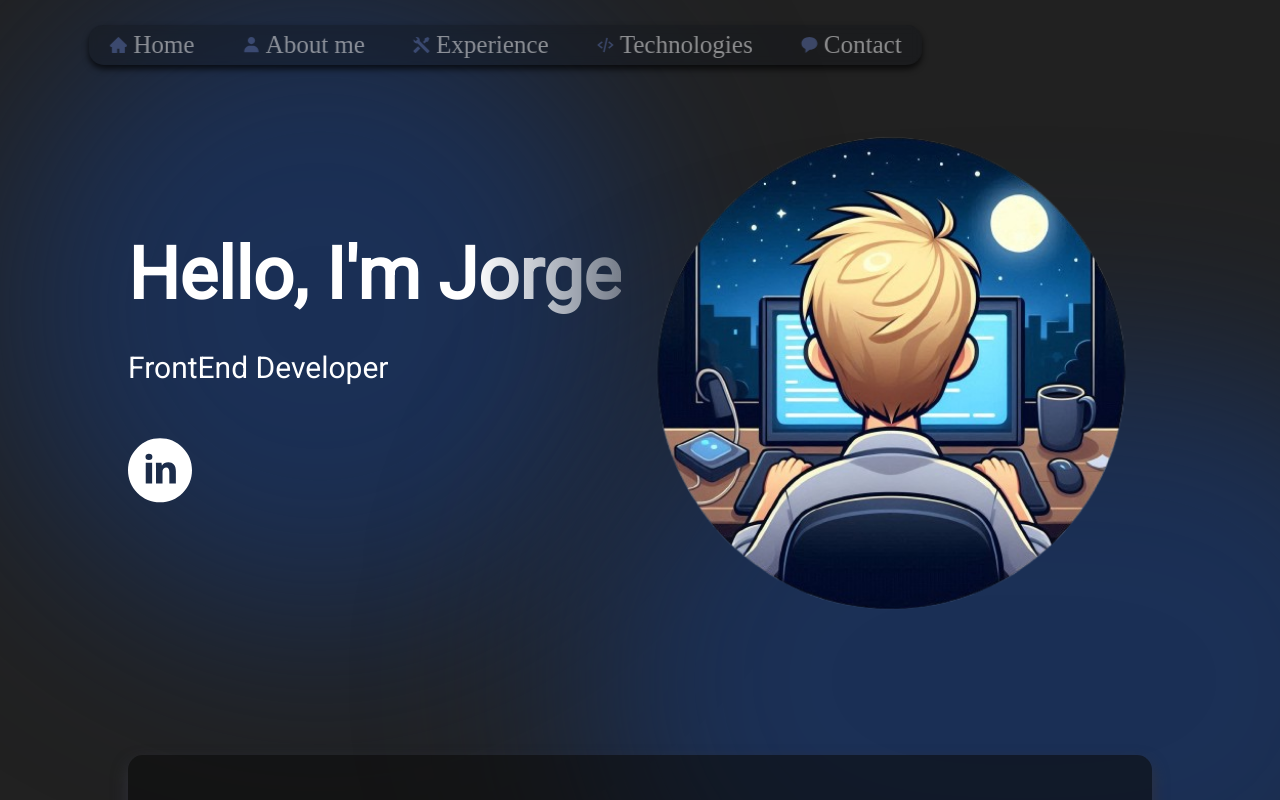
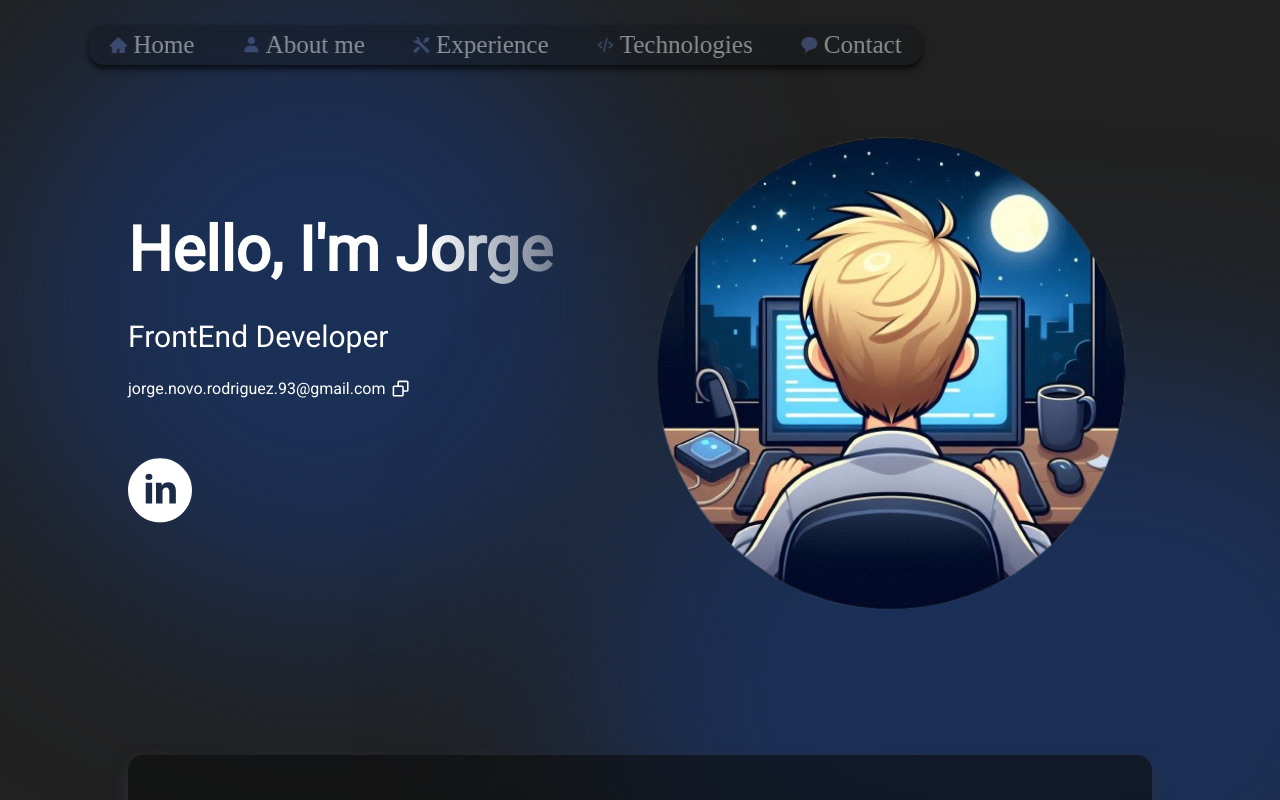
Before and after one commit to jorgenovorodriguez/Portfolio, a React (Vite) app: page / in a window 1280 px wide. Shown: the top 800 px of the page. Built offline with nearby package versions, Linux system fonts and the light colour scheme; no server answers.

Commit message:
copymail

```diff
--- /dev/null
+++ b/public/Icons/CopyIcon.tsx
@@ -0,0 +1,10 @@
+import React from 'react';
+import { SvgIconProps } from '../../src/interfaces/interfaces';
+
+export const CopyIcon: React.FC<SvgIconProps> = ({ color, width }) => {
+    return (
+        <svg viewBox='0 0 24 24' fill={color} width={width}>
+            <path d='M20 2H10c-1.103 0-2 .897-2 2v4H4c-1.103 0-2 .897-2 2v10c0 1.103.897 2 2 2h10c1.103 0 2-.897 2-2v-4h4c1.103 0 2-.897 2-2V4c0-1.103-.897-2-2-2zM4 20V10h10l.002 10H4zm16-6h-4v-4c0-1.103-.897-2-2-2h-4V4h10v10z' />
+        </svg>
+    );
+};
--- a/public/locales/en/translation.json
+++ b/public/locales/en/translation.json
@@ -1,6 +1,6 @@
 {
     "Hola, soy Jorge": "Hello, I'm Jorge",
-    "FrontEnd Developer": "FrontEnd Developer",
+    "Desarrollador de FrontEnd": "FrontEnd Developer",
     "Sobre mí": "About me",
     "Partiendo de la base de HTML, CSS Y JavaScript me especializado en la creación de aplicaciones con React. Me considero una persona autodidacta y comprometida, con capacidad para el aprendizaje y el trabajo en equipo." : "Starting from the basics of HTML, CSS, and JavaScript, I have specialized in creating applications with React. I consider myself a self-taught and committed person, with the ability to learn and work in a team.",
     "Si quieres saber más no dudes en descargar mi currículum" : "If you want to know more, don't hesitate to download my Cv",
--- a/public/locales/sp/translation.json
+++ b/public/locales/sp/translation.json
@@ -1,6 +1,6 @@
 {
     "Hola, soy Jorge": "Hola, soy Jorge",
-    "FrontEnd Developer": "FrontEnd Developer",
+    "Desarrollador de FrontEnd": "FrontEnd Developer",
     "Sobre mí": "Sobre mí",
     "Partiendo de la base de HTML, CSS Y JavaScript me especializado en la creación de aplicaciones con React. Me considero una persona autodidacta y comprometida, con capacidad para el aprendizaje y el trabajo en equipo." : "Partiendo de la base de HTML, CSS Y JavaScript me especializado en la creación de aplicaciones con React. Me considero una persona autodidacta y comprometida, con capacidad para el aprendizaje y el trabajo en equipo.",
     "Si quieres saber más no dudes en descargar mi currículum" : "Si quieres saber más no dudes en descargar mi currículum",
--- a/src/components/Home/Home.module.css
+++ b/src/components/Home/Home.module.css
@@ -19,17 +19,17 @@
     z-index: 1;
 }
 
-.content div {
+.linkedinIcon {
     cursor: pointer;
     transition: transform 0.8s ease;
 }
 
-.content div:hover {
+.linkedinIcon:hover {
     transform: scale(1.2);
 }
 
 .title {
-    font-size: 72px;
+    font-size: 62px;
     font-weight: 900;
     margin-bottom: 33px;
     font-family: var(--font-roboto);
@@ -46,7 +46,27 @@
 .description {
     font-size: 30px;
     font-family: var(--font-roboto);
-    margin-bottom: 52px;
+    margin-bottom: 25px;
+}
+
+.copyMail {
+    display: flex;
+    display: row;
+    gap: 5px;
+    margin-bottom: 55px;
+}
+
+.copyMail p {
+    font-family: var(--font-roboto);
+}
+
+.copyMail div {
+    cursor: pointer;
+    transition: transform 0.1s ease;
+}
+
+.copyMail div:active {
+    transform: scale(1.2);
 }
 
 .contactBtn {
--- a/src/components/Home/Home.tsx
+++ b/src/components/Home/Home.tsx
@@ -4,16 +4,34 @@ import styles from './Home.module.css';
 import { getImageUrl, redirectToWebsite } from '../../utils';
 import { LInkedinIcon } from '../../../public/Icons/LInkedinIcon';
 import { t } from 'i18next';
+import { CopyIcon } from '../../../public/Icons/CopyIcon';
 
 export const Home: React.FC = () => {
     const homeImage: string = 'home/homeImage.png';
+    const texto = 'jorge.novo.rodriguez.93@gmail.com';
+    const copyText = async () => {
+        try {
+            await navigator.clipboard.writeText(texto);
+        } catch (err) {
+            console.error(err);
+        }
+    };
 
     return (
         <section className={styles.container}>
             <div className={styles.content}>
                 <h1 className={styles.title}>{t(`Hola, soy Jorge`)}</h1>
-                <p className={styles.description}>{t(`FrontEnd Developer`)}</p>
+                <p className={styles.description}>
+                    {t(`Desarrollador de FrontEnd`)}
+                </p>
+                <div className={styles.copyMail}>
+                    <p>{texto}</p>
+                    <div onClick={() => copyText()}>
+                        <CopyIcon color='white' width='1.2rem' />{' '}
+                    </div>
+                </div>
                 <div
+                    className={styles.linkedinIcon}
                     onClick={() =>
                         redirectToWebsite(
                             'https://www.linkedin.com/in/jorgenovorodriguez/'
```
